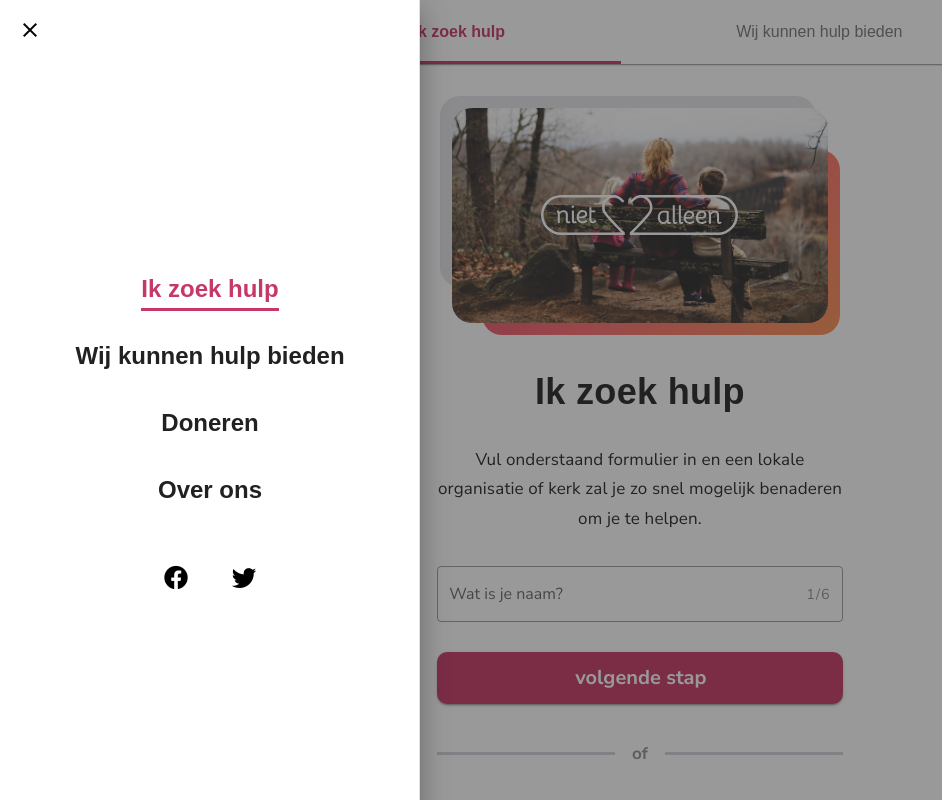
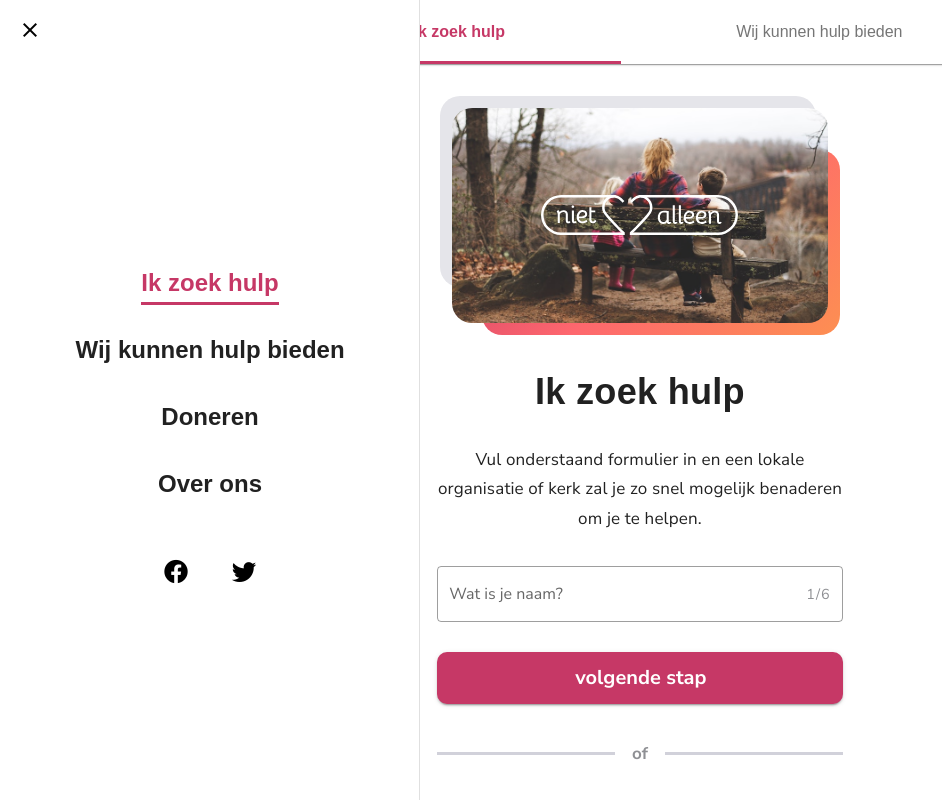
Before and after one commit to sdboer78/nietalleen, a Nuxt app: page / in a window 1280 px wide. Both pictures are taken after a click on the button 28 px from the left and 32 px from the top of the page. Shown: the top 800 px of the page, without its empty margins (0-942 px from the left). Built offline with nearby package versions, Linux system fonts and the light colour scheme; a web font is replaced by a local one.

Commit message:
fix scrollability of navigation drawer

```diff
--- a/layouts/default.vue
+++ b/layouts/default.vue
@@ -37,12 +37,9 @@
     <v-footer color="primary py-5">
       <footer-content />
     </v-footer>
-
     <v-navigation-drawer
       v-model="showMenu"
       fixed
-      absolute
-      temporary
       width="420"
     >
       <div class="drawer-content">
@@ -77,7 +74,7 @@
               </v-list-item>
             </v-list-item-group>
           </v-list>
-          <div class="d-flex align-center justify-center mt-3">
+          <div class="d-flex align-center justify-center my-3">
             <v-btn
               text
               icon
```
